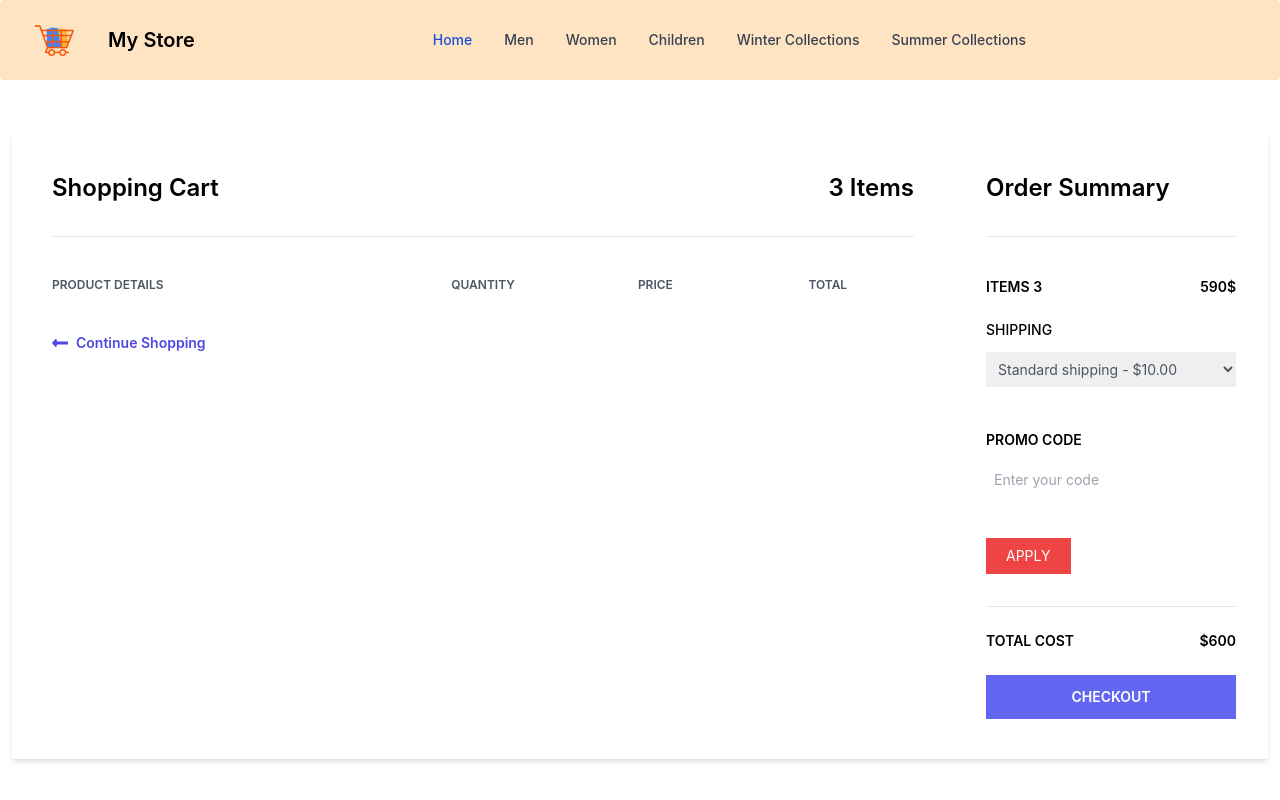
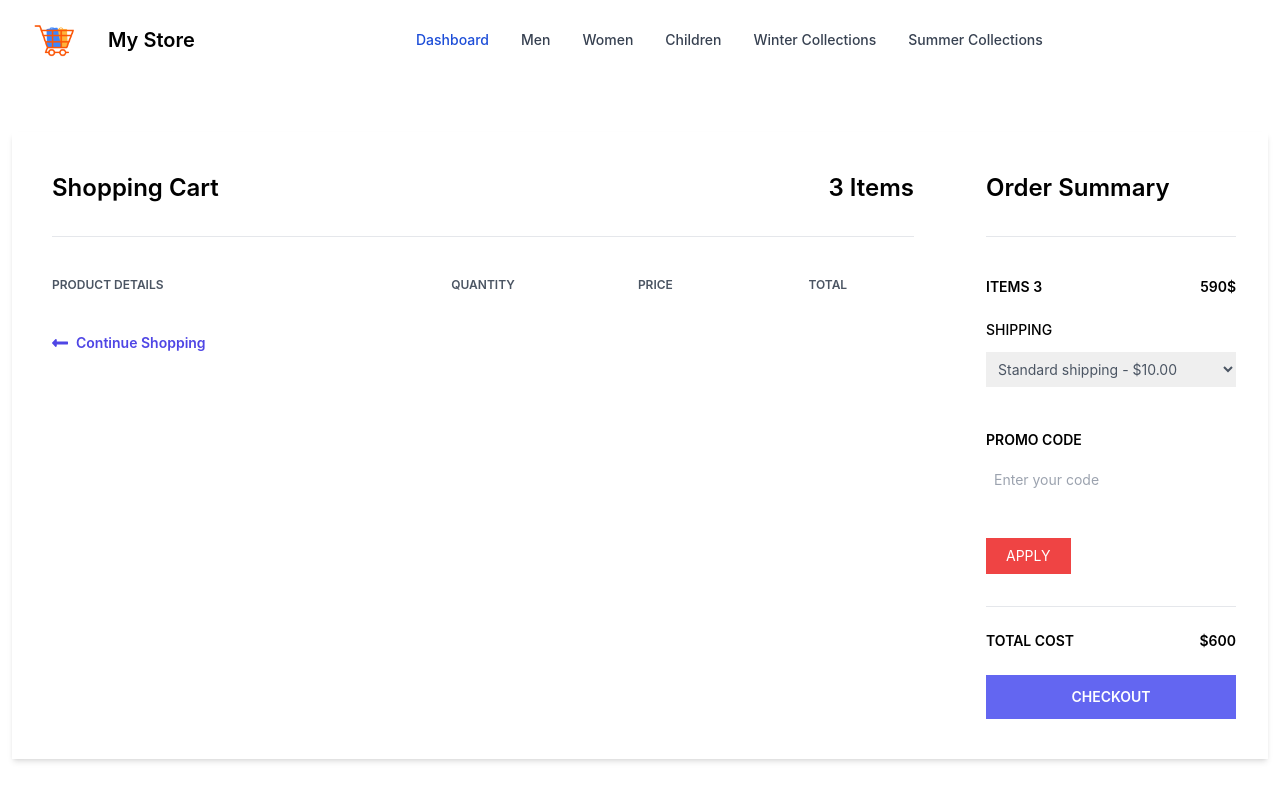
Before and after one commit to Arslan4492/my-store, a React (Create React App) app: page /cart in a window 1280 px wide. Shown: the top 800 px of the page. Built offline with nearby package versions, Linux system fonts and the light colour scheme.

Commit message:
merge with all

```diff
--- a/src/containers/Products/index.jsx
+++ /dev/null
@@ -1,47 +0,0 @@
-import React from "react";
-import { useSelector } from "react-redux";
-
-export default function Childproducts() {
-  const data = useSelector((state) => state.childdata.value);
-  return (
-    <div className="bg-white">
-      <div className="mx-auto max-w-2xl py-16 px-4 sm:py-24 sm:px-6 lg:max-w-7xl lg:px-8">
-        <h2 className="sr-only">Products</h2>
-
-        <div className="grid grid-cols-1 gap-y-4 sm:grid-cols-2 sm:gap-x-6 sm:gap-y-10 lg:grid-cols-3 lg:gap-x-8">
-          {data.map((product) => (
-            <div
-              key={product.id}
-              className="group relative flex flex-col overflow-hidden rounded-lg border border-gray-200 bg-white"
-            >
-              <div className="aspect-w-3 aspect-h-4 bg-gray-200 group-hover:opacity-75 sm:aspect-none sm:h-96">
-                <img
-                  src={product.imageSrc}
-                  alt={product.imageAlt}
-                  className="h-full w-full object-cover object-center sm:h-full sm:w-full"
-                />
-              </div>
-              <div className="flex flex-1 flex-col space-y-2 p-4">
-                <h3 className="text-sm font-medium text-gray-900">
-                  <a href={product.href}>
-                    <span aria-hidden="true" className="absolute inset-0" />
-                    {product.name}
-                  </a>
-                </h3>
-                <p className="text-sm text-gray-500">{product.description}</p>
-                <div className="flex flex-1 flex-col justify-end">
-                  <p className="text-sm italic text-gray-500">
-                    {product.options}
-                  </p>
-                  <p className="text-base font-medium text-gray-900">
-                    {product.price}
-                  </p>
-                </div>
-              </div>
-            </div>
-          ))}
-        </div>
-      </div>
-    </div>
-  );
-}
--- /dev/null
+++ b/src/containers/children-collections/index.jsx
@@ -0,0 +1,42 @@
+import { useSelector } from "react-redux";
+
+export default function ChildrenCollections() {
+  const { value } = useSelector((state) => state.children);
+  return (
+    <div className='bg-white'>
+      <div className='mx-auto max-w-2xl py-16 px-4 sm:py-24 sm:px-6 lg:max-w-7xl lg:px-8'>
+        <h2 className='sr-only'>Products</h2>
+
+        <div className='grid grid-cols-1 gap-y-4 sm:grid-cols-2 sm:gap-x-6 sm:gap-y-10 lg:grid-cols-3 lg:gap-x-8'>
+          {value?.map((product) => (
+            <div
+              key={product.id}
+              className='group relative flex flex-col overflow-hidden rounded-lg border border-gray-200 bg-white'
+            >
+              <div className='aspect-w-3 aspect-h-4 bg-gray-200 group-hover:opacity-75 sm:aspect-none sm:h-96'>
+                <img
+                  src={product.imageSrc}
+                  alt={product.imageAlt}
+                  className='h-full w-full object-cover object-center sm:h-full sm:w-full'
+                />
+              </div>
+              <div className='flex flex-1 flex-col space-y-2 p-4'>
+                <h3 className='text-sm font-medium text-gray-900'>
+                  <a href={product.href}>
+                    <span aria-hidden='true' className='absolute inset-0' />
+                    {product.name}
+                  </a>
+                </h3>
+                <p className='text-sm text-gray-500'>{product.description}</p>
+                <div className='flex flex-1 flex-col justify-end'>
+                  <p className='text-sm italic text-gray-500'>{product.options}</p>
+                  <p className='text-base font-medium text-gray-900'>{product.price}</p>
+                </div>
+              </div>
+            </div>
+          ))}
+        </div>
+      </div>
+    </div>
+  );
+}
--- a/src/layout/nav-bar/index.jsx
+++ b/src/layout/nav-bar/index.jsx
@@ -3,21 +3,12 @@ import { Link } from "react-router-dom";
 
 const NavBar = () => {
   return (
-    <div>
-      <nav
-        class=' border-gray-200 px-2 sm:px-4 rounded dark:bg-gray-900'
-        style={{ backgroundColor: " bisque" }}
-      >
+    <nav class=' border-gray-200 px-2 sm:px-4 rounded dark:bg-gray-900'>
       <div class='container flex flex-wrap items-center justify-between mx-auto'>
-          <a href='/' class='flex items-center'>
-            <img
-              src='../cart.png'
-              class='h-8 mr-3 sm:h-9'
-              alt='Flowbite Logo'
-              style={{ width: 80, height: 80 }}
-            />
+        <Link to='/' class='flex items-center'>
+          <img src='../cart.png' class='h-8 mr-3 sm:h-9' alt='_Logo' style={{ width: 80, height: 80 }} />
           <span class='self-center text-xl font-semibold whitespace-nowrap dark:text-white'>My Store</span>
-          </a>
+        </Link>
         <div class='flex md:order-2'>
           <button
             data-collapse-toggle='navbar-cta'
@@ -42,66 +33,61 @@ const NavBar = () => {
             </svg>
           </button>
         </div>
-          <div
-            class='items-center justify-between hidden w-full md:flex md:w-auto md:order-1'
-            id='navbar-cta'
-            style={{ backgroundColor: " bisque" }}
-          >
+        <div class='items-center justify-between hidden w-full md:flex md:w-auto md:order-1' id='navbar-cta'>
           <ul class='flex flex-col p-4 mt-4 border  rounded-lg  md:flex-row md:space-x-8 md:mt-0 md:text-sm md:font-medium md:border-0  -800  '>
             <li>
-                <a
-                  href='#'
+              <Link
+                to='/'
                 class='block py-2 pl-3 pr-4 text-white bg-blue-700 rounded md:bg-transparent md:text-blue-700 md:p-0 dark:text-white'
                 aria-current='page'
               >
-                  Home
-                </a>
+                Dashboard
+              </Link>
+            </li>
+            <li>
+              <Link
+                to='/men-collections'
+                class='block py-2 pl-3 pr-4 text-gray-700 rounded hover:bg-gray-100 md:hover:bg-transparent md:hover:text-blue-700 md:p-0 md:dark:hover:text-white dark:text-gray-400 dark:hover:bg-gray-700 dark:hover:text-white md:dark:hover:bg-transparent dark:border-gray-700'
+              >
+                Men
+              </Link>
+            </li>
+            <li>
+              <Link
+                to='/women-collections'
+                class='block py-2 pl-3 pr-4 text-gray-700 rounded hover:bg-gray-100 md:hover:bg-transparent md:hover:text-blue-700 md:p-0 md:dark:hover:text-white dark:text-gray-400 dark:hover:bg-gray-700 dark:hover:text-white md:dark:hover:bg-transparent dark:border-gray-700'
+              >
+                Women
+              </Link>
+            </li>
+            <li>
+              <Link
+                to='/children-collections'
+                class='block py-2 pl-3 pr-4 text-gray-700 rounded hover:bg-gray-100 md:hover:bg-transparent md:hover:text-blue-700 md:p-0 md:dark:hover:text-white dark:text-gray-400 dark:hover:bg-gray-700 dark:hover:text-white md:dark:hover:bg-transparent dark:border-gray-700'
+              >
+                Children
+              </Link>
             </li>
             <li>
               <a
-                  href='#'
-                  class='block py-2 pl-3 pr-4 text-gray-700 rounded hover:bg-gray-100 md:hover:bg-transparent md:hover:text-blue-700 md:p-0 md:dark:hover:text-white dark:text-gray-400 dark:hover:bg-gray-700 dark:hover:text-white md:dark:hover:bg-transparent dark:border-gray-700'
-                >
-                  Men
-                </a>
-              </li>
-              <li>
-                <a
-                  href='#'
-                  class='block py-2 pl-3 pr-4 text-gray-700 rounded hover:bg-gray-100 md:hover:bg-transparent md:hover:text-blue-700 md:p-0 md:dark:hover:text-white dark:text-gray-400 dark:hover:bg-gray-700 dark:hover:text-white md:dark:hover:bg-transparent dark:border-gray-700'
-                >
-                  Women
-                </a>
-              </li>
-              <li>
-                <a
-                  href='#'
-                  class='block py-2 pl-3 pr-4 text-gray-700 rounded hover:bg-gray-100 md:hover:bg-transparent md:hover:text-blue-700 md:p-0 md:dark:hover:text-white dark:text-gray-400 dark:hover:bg-gray-700 dark:hover:text-white md:dark:hover:bg-transparent dark:border-gray-700'
-                >
-                  Children
-                </a>
-              </li>
-              <li>
-                <a
-                  href='#'
+                to='/winter-Collections'
                 class='block py-2 pl-3 pr-4 text-gray-700 rounded hover:bg-gray-100 md:hover:bg-transparent md:hover:text-blue-700 md:p-0 md:dark:hover:text-white dark:text-gray-400 dark:hover:bg-gray-700 dark:hover:text-white md:dark:hover:bg-transparent dark:border-gray-700'
               >
                 Winter Collections
               </a>
             </li>
             <li>
-                <a
-                  href='#'
+              <Link
+                to='/summer-Collections'
                 class='block py-2 pl-3 pr-4 text-gray-700 rounded hover:bg-gray-100 md:hover:bg-transparent md:hover:text-blue-700 md:p-0 md:dark:hover:text-white dark:text-gray-400 dark:hover:bg-gray-700 dark:hover:text-white md:dark:hover:bg-transparent dark:border-gray-700'
               >
                 Summer Collections
-                </a>
+              </Link>
             </li>
           </ul>
         </div>
       </div>
     </nav>
-    </div>
   );
 };
 
--- a/src/routes/index.jsx
+++ b/src/routes/index.jsx
@@ -1,6 +1,7 @@
 import { BrowserRouter, Routes, Route } from "react-router-dom";
 import AppLayout from "../layout";
 import { Dashboard, Men, SummerCollections, Cart, WinterCollections } from "../containers";
+import ChildrenCollections from "../containers/children-collections";
 
 const AppRoutes = () => {
   return (
@@ -10,6 +11,7 @@ const AppRoutes = () => {
           <Route path='/' element={<Dashboard />} />
           <Route path='/men-collections' element={<Men />} />
           <Route path='/summer-collections' element={<SummerCollections />} />
+          <Route path='/children-collections' element={<ChildrenCollections />} />
           <Route path='/winter-Collections' element={<WinterCollections />} />
           <Route path='/cart' element={<Cart />} />
         </Route>
```
Lines whose indentation alone changed are shown as unchanged.
